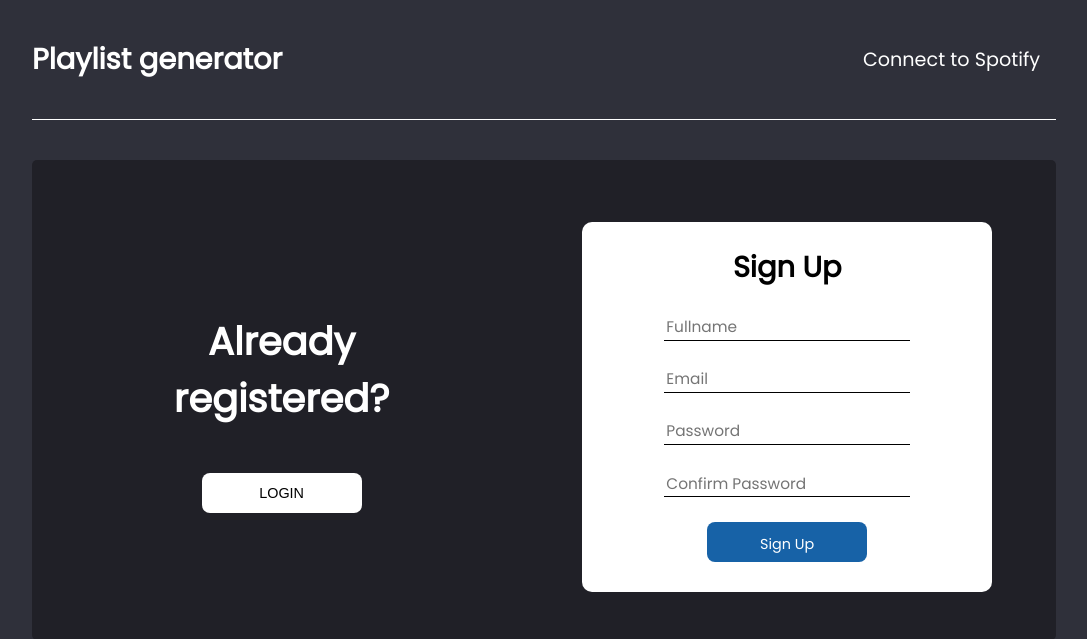
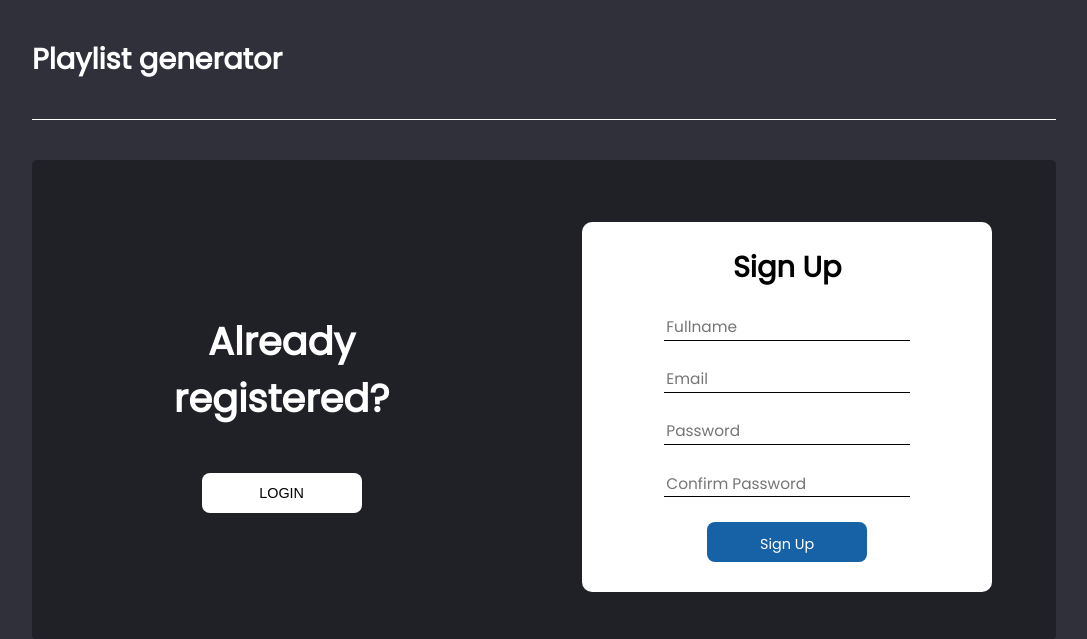
Before and after one commit to JHertrich/playlist_generator, a PHP site: page /signup_login.php in a window 1280 px wide. Shown: the top 639 px of the page, without its empty margins (96-1183 px from the left). Run offline with PHP 8.4, Linux system fonts and the light colour scheme; some libraries are stand-ins or nearby versions.

Commit message:
Commenting out not yet implemented parts

```diff
--- a/public/header1.php
+++ b/public/header1.php
@@ -26,11 +26,13 @@ HEADER1 FOR index.php -> SHOWN IF USER NOT LOGGED IN
                 <div class="logo-text">Playlist generator</div>
             </div>
             <nav>
+                <!--
                 <div class="spotify-connect">
                     <img src="#" alt="" class="spotify-logo">
                     <a class="connect-link" href="#">Connect to Spotify</a>
-                    <!--signs up to spotify-->
+
                 </div>
+                signs up to spotify - not integrated yet-->
                 <div class="login">
                     <a href="signup_login.php" class="login-link">Login</a>
                     <!--sends to Login/signup page-->
--- a/public/index.php
+++ b/public/index.php
@@ -46,9 +46,11 @@ else{
                 <div class="save-here">
                     <button class="save" type="submit">Save here</button>
                 </div>
+                <!--
                 <div class="add-to-spotify">
                     <button class="add" type="submit">Add to spotify</button>
                 </div>
+                -->
                 <div class="save-error"></div>
             </div>
             <div class="login-to-save">
--- a/public/js/bundle.js
+++ b/public/js/bundle.js
@@ -9,7 +9,7 @@ var Spotify = require('spotify-web-api-js');
 var s = new Spotify();
 
 //Spotify access token for API Requests
-accessToken = 'BQCeUCvSLOagoOKx1LVdNPH01OvCIXROL6ExeIk5OjhjXRerDJK_1_FLTzf3CDwBh3nrpQ9pFSJFBNuKuM2vy-E1N2vTg-Tq8H4s9PY_UZ8OEVWkNsqRqDydltQkA2trH04g1_Q4skMRZLXVc7g6rg25Rmx-zk3tAw'
+accessToken = 'BQA7_4qYwcXSNrXoOgWBvoV9j959ZJjdfCNTRntEkz-7ZvqcHhTHVY9XPdKU0jsGIA1QgPP9edADSigo9VIe1QQgvbkpTJ0wrv6igf1Yr03XDddNfZxcDJueNulq-0XHT5TL-1oEeBTjh9DTVJkniAF9b33hPtfJOQ'
 s.setAccessToken(accessToken);
 
 //DOM ELEMENTS
--- a/public/js/main.js
+++ b/public/js/main.js
@@ -8,7 +8,7 @@ var Spotify = require('spotify-web-api-js');
 var s = new Spotify();
 
 //Spotify access token for API Requests
-accessToken = 'BQCeUCvSLOagoOKx1LVdNPH01OvCIXROL6ExeIk5OjhjXRerDJK_1_FLTzf3CDwBh3nrpQ9pFSJFBNuKuM2vy-E1N2vTg-Tq8H4s9PY_UZ8OEVWkNsqRqDydltQkA2trH04g1_Q4skMRZLXVc7g6rg25Rmx-zk3tAw'
+accessToken = 'BQA7_4qYwcXSNrXoOgWBvoV9j959ZJjdfCNTRntEkz-7ZvqcHhTHVY9XPdKU0jsGIA1QgPP9edADSigo9VIe1QQgvbkpTJ0wrv6igf1Yr03XDddNfZxcDJueNulq-0XHT5TL-1oEeBTjh9DTVJkniAF9b33hPtfJOQ'
 s.setAccessToken(accessToken);
 
 //DOM ELEMENTS
--- a/public/js/signup_login.js
+++ b/public/js/signup_login.js
@@ -12,7 +12,7 @@ $(".login-form").validate({
         },
         password: {
             required: true,
-            minlength: 8
+            minlength: 6
         },
         messages: {
             password: {
@@ -64,7 +64,7 @@ $(".signup-form").validate({
         },
         passwordConf: {
             required: true,
-            minlength: 8,
+            minlength: 6,
             equalTo: "#password"
         },
         messages: {
--- a/public/signup_login.php
+++ b/public/signup_login.php
@@ -16,13 +16,7 @@
                 <img class="logo-img" src="#" alt="">
                 <div class="logo-text">Playlist generator</div>
             </div>
-            <nav>
-                <div class="spotify-connect">
-                    <img src="#" alt="" class="spotify-logo">
-                    <a class="connect-link" href="#">Connect to Spotify</a>
-                    <!--signs up to spotify-->
-                </div>
-            </nav>
+
         </header>
 
         <div class="container-back">
```
Also changed, not shown: public/header2.php (+4 -3 lines).
